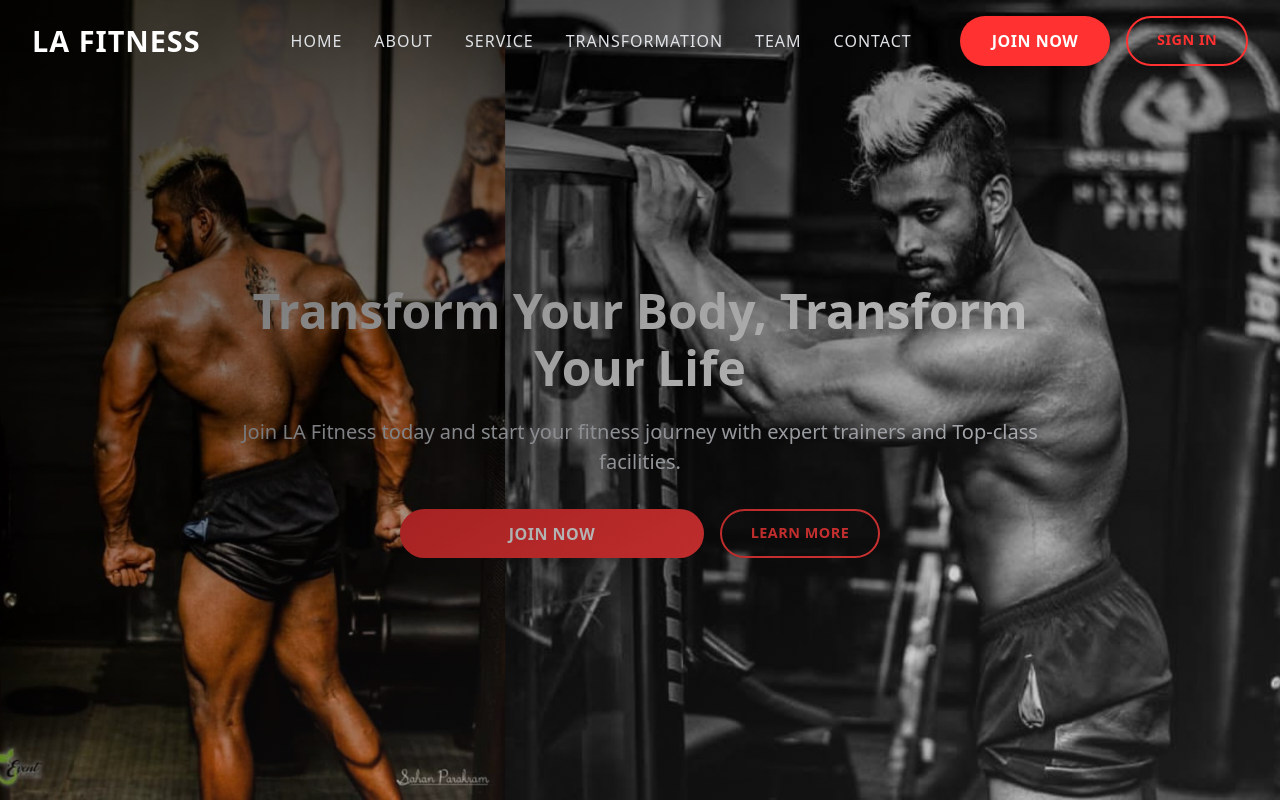
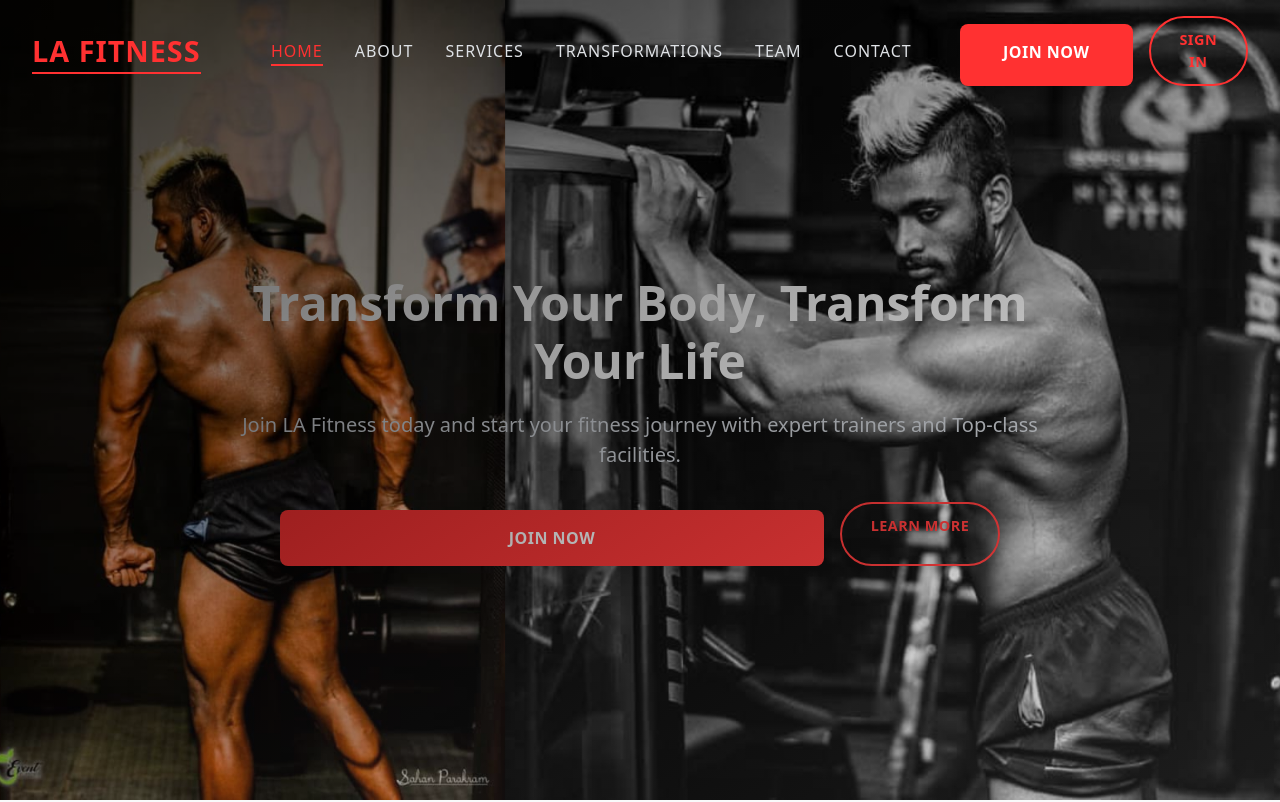
Before and after one commit to chulakasam/LA-Fitness-official, a React (Vite) app: page / in a window 1280 px wide. Shown: the top 802 px of the page. Built offline with nearby package versions, Linux system fonts and the light colour scheme.

Commit message:
navigation fixed

```diff
--- a/src/App.tsx
+++ b/src/App.tsx
@@ -1,45 +1,47 @@
 
 import './App.css';
-import {BrowserRouter as Router, Route, Routes} from 'react-router-dom';
+import { Element } from 'react-scroll';
 import Header from "./components/header/Header.tsx";
 import Home from "./components/home/Home.tsx";
 import About from "./components/about/About.tsx";
 import Services from "./components/services/Services.tsx";
 import Transformations from "./components/transformations/Transformations.tsx";
 import Team from "./components/team/Team.tsx";
-  import Contact from "./components/contact/Contact.tsx";
+import Contact from "./components/contact/Contact.tsx";
 import Footer from "./components/footer/Footer.tsx";
 
 function App() {
   return (
-    <Router>
-      <div className="app">
-        <Header />
-        <main>
-          {/*<Home />*/}
-          {/*/!* Add other page sections here *!/*/}
-          {/*  <About/>*/}
-          {/*  <Services/>*/}
-          {/*  <Transformations/>*/}
-          {/*  <Team/>*/}
-          {/*  <Contact/>*/}
-          {/*<Footer />*/}
+    <div className="app">
+      <Header />
+      <main>
+        <Element name="home" className="section">
+          <Home />
+        </Element>
 
-          <Routes>
-            <Route path="/" element={<Home />} />
-            <Route path="/about" element={<About />} />
-            <Route path="/services" element={<Services />} />
-            <Route path="/trainers" element={<Transformations />} />
-            <Route path="/team" element={<Team />} />
-            <Route path="/contact" element={<Contact />} />
-            <Route path="/footer" element={<Footer />} />
-            {/* Add a catch-all route for 404 pages */}
-            <Route path="*" element={<Home />} />
-          </Routes>
-        </main>
+        <Element name="about" className="section">
+          <About />
+        </Element>
 
-      </div>
-    </Router>
+        <Element name="services" className="section">
+          <Services />
+        </Element>
+
+        <Element name="transformations" className="section">
+          <Transformations />
+        </Element>
+
+        <Element name="team" className="section">
+          <Team />
+        </Element>
+
+        <Element name="contact" className="section">
+          <Contact />
+        </Element>
+
+        <Footer />
+      </main>
+    </div>
   );
 }
 
--- a/src/components/contact/Contact.css
+++ b/src/components/contact/Contact.css
@@ -1,53 +1,63 @@
 /* Contact Section */
 .contact-section {
-  height: 100vh;
   width: 100vw;
-  padding: 6rem 0;
+  padding: 4rem 0;
   background-color: #f8f9fa;
+  min-height: 100vh;
+  display: flex;
+  align-items: center;
 }
 
 .contact-section .container {
   max-width: 1200px;
+  width: 100%;
   margin: 0 auto;
   padding: 0 1.5rem;
+  box-sizing: border-box;
 }
 
 .contact-section .section-title {
   text-align: center;
-  margin-bottom: 1rem;
+  margin: 0 0 1rem;
   color: #1a1a1a;
-  font-size: 2.5rem;
+  font-size: clamp(1.8rem, 5vw, 2.5rem);
   font-weight: 700;
+  line-height: 1.2;
 }
 
 .contact-section .section-subtitle {
   text-align: center;
   color: #666;
-  margin-bottom: 3rem;
-  font-size: 1.2rem;
+  margin: 0 auto 3rem;
+  font-size: clamp(1rem, 1.5vw, 1.2rem);
+  max-width: 700px;
+  line-height: 1.6;
 }
 
 .contact-container {
   display: flex;
-  gap: 3rem;
-  margin-top: 3rem;
+  gap: 2rem;
+  margin-top: 2rem;
   flex-wrap: wrap;
+  justify-content: center;
 }
 
 .contact-info {
   flex: 1;
   min-width: 300px;
+  max-width: 500px;
 }
 
 .info-item {
   display: flex;
   align-items: flex-start;
-  margin-bottom: 2rem;
+  margin-bottom: 1.5rem;
   background: #fff;
   padding: 1.5rem;
-  border-radius: 8px;
-  box-shadow: 0 5px 15px rgba(0, 0, 0, 0.05);
-  transition: transform 0.3s ease, box-shadow 0.3s ease;
+  border-radius: 12px;
+  box-shadow: 0 4px 12px rgba(0, 0, 0, 0.08);
+  transition: all 0.3s ease;
+  border: 1px solid rgba(0, 0, 0, 0.05);
 }
 
 .info-item:hover {
@@ -60,113 +70,202 @@
   color: white;
   width: 50px;
   height: 50px;
-  border-radius: 50%;
+  border-radius: 12px;
   display: flex;
   align-items: center;
   justify-content: center;
   font-size: 1.2rem;
   margin-right: 1.5rem;
   flex-shrink: 0;
+  transition: all 0.3s ease;
+}
+
+.info-item:hover .info-icon {
+  transform: rotate(5deg) scale(1.1);
 }
 
 .info-content h3 {
   color: #1a1a1a;
-  margin-bottom: 0.5rem;
-  font-size: 1.3rem;
+  margin: 0 0 0.5rem;
+  font-size: 1.2rem;
+  font-weight: 600;
 }
 
 .info-content p {
   color: #666;
-  margin: 0.3rem 0;
-  font-size: 1rem;
+  margin: 0.4rem 0;
+  font-size: 0.95rem;
   line-height: 1.6;
 }
 
 .contact-form {
   flex: 1;
   min-width: 300px;
+  max-width: 600px;
   background: #fff;
-  padding: 2.5rem;
-  border-radius: 8px;
-  box-shadow: 0 5px 15px rgba(0, 0, 0, 0.05);
+  padding: 2rem;
+  border-radius: 12px;
+  box-shadow: 0 4px 20px rgba(0, 0, 0, 0.08);
+  border: 1px solid rgba(0, 0, 0, 0.05);
 }
 
 .form-group {
-  margin-bottom: 1.5rem;
+  margin-bottom: 1.25rem;
 }
 
 .form-group input,
 .form-group textarea {
-  width: 100%;
-  padding: 0.8rem 1rem;
-  border: 1px solid #ddd;
-  border-radius: 4px;
-  font-size: 1rem;
-  transition: border-color 0.3s ease;
+  width: 90%;
+  padding: 0.9rem 1.2rem;
+  border: 2px solid #eee;
+  border-radius: 8px;
+  font-size: 0.95rem;
+  transition: all 0.3s ease;
   font-family: inherit;
+  background-color: #f9f9f9;
 }
 
 .form-group input:focus,
 .form-group textarea:focus {
   outline: none;
   border-color: #ff3131;
-  box-shadow: 0 0 0 2px rgba(255, 49, 49, 0.2);
+  background-color: #fff;
+  box-shadow: 0 0 0 4px rgba(255, 49, 49, 0.1);
 }
 
 .form-group textarea {
   resize: vertical;
-  min-height: 120px;
+  min-height: 140px;
 }
 
 .btn-primary {
   background-color: #ff3131;
   color: white;
   border: none;
-  padding: 0.8rem 2rem;
-  border-radius: 40px;
+  padding: 1rem 2rem;
+  border-radius: 8px;
   cursor: pointer;
   font-size: 1rem;
   font-weight: 600;
   text-transform: uppercase;
   letter-spacing: 0.5px;
   transition: all 0.3s ease;
-  width: 30%;
+  width: 60%;
   display: block;
-  /*margin: 0 auto;*/
+  margin-top: 0.5rem;
+  position: relative;
+  overflow: hidden;
 }
 
 .btn-primary:hover {
   background-color: #e02a2a;
   transform: translateY(-2px);
-  box-shadow: 0 5px 15px rgba(255, 49, 49, 0.3);
+  box-shadow: 0 6px 20px rgba(255, 49, 49, 0.3);
 }
 
-/* Responsive Design */
-@media (max-width: 768px) {
+.btn-primary:active {
+  transform: translateY(0);
+}
+
+/* Responsive Breakpoints */
+
+/* Tablets (768px - 1024px) */
+@media (max-width: 1024px) {
   .contact-container {
-    flex-direction: column;
+    gap: 1.5rem;
   }
 
   .contact-info,
   .contact-form {
-    width: 100%;
+    flex: 1 1 100%;
+    max-width: 100%;
+  }
+
+  .info-item {
+    padding: 1.25rem;
+  }
+
+  .btn-primary {
+    padding: 0.9rem 1.5rem;
+  }
+}
+
+/* Small Tablets (576px - 768px) */
+@media (max-width: 768px) {
+  .contact-section {
+    padding: 3rem 0;
+  }
+
+  .contact-container {
+    flex-direction: column;
+    margin-top: 1.5rem;
+  }
+
+  .info-item {
+    flex-direction: row;
+    text-align: left;
+    align-items: center;
+  }
+
+  .info-icon {
+    margin: 0 1rem 0 0;
+  }
+
+  .contact-form {
+    padding: 1.5rem;
+  }
+}
+
+/* Mobile Devices (up to 576px) */
+@media (max-width: 576px) {
+  .contact-section {
+    padding: 2rem 0;
+  }
+
+  .section-title {
+    font-size: 1.8rem;
+  }
+
+  .section-subtitle {
+    font-size: 1rem;
+    margin-bottom: 2rem;
   }
 
   .info-item {
     flex-direction: column;
     text-align: center;
+    padding: 1.5rem 1rem;
   }
 
   .info-icon {
     margin: 0 auto 1rem;
   }
 
+  .info-content h3 {
+    font-size: 1.1rem;
+  }
+
+  .info-content p {
+    font-size: 0.9rem;
+  }
+
+  .contact-form {
+    padding: 1.25rem;
+  }
+
+  .form-group input,
+  .form-group textarea {
+    padding: 0.8rem 1rem;
+    font-size: 0.9rem;
+  }
+
   .btn-primary {
-    width: 100%;
+    padding: 0.9rem;
+    font-size: 0.95rem;
   }
 }
 
-/* Animation */
+/* Animations */
 @keyframes fadeInUp {
   from {
     opacity: 0;
@@ -178,6 +277,24 @@
   }
 }
 
+@keyframes fadeIn {
+  from {
+    opacity: 0;
+  }
+  to {
+    opacity: 1;
+  }
+}
+
 .contact-form {
   animation: fadeInUp 0.6s ease-out;
 }
+
+.contact-info {
+  animation: fadeIn 0.6s ease-out 0.1s both;
+}
+
+/* Add delay for each info item */
+.info-item:nth-child(1) { animation: fadeIn 0.5s ease-out 0.2s both; }
+.info-item:nth-child(2) { animation: fadeIn 0.5s ease-out 0.3s both; }
+.info-item:nth-child(3) { animation: fadeIn 0.5s ease-out 0.4s both; }
--- a/src/components/header/Header.tsx
+++ b/src/components/header/Header.tsx
@@ -1,5 +1,5 @@
 import React, { useState, useEffect } from 'react';
-import { Link } from 'react-router-dom';
+import { Link } from 'react-scroll';
 import './Header.css';
 
 const Header: React.FC = () => {
@@ -23,37 +23,139 @@
     setIsMenuOpen(!isMenuOpen);
   };
 
+  const closeMenu = () => {
+    setIsMenuOpen(false);
+  };
+
   return (
     <header className={`header ${isScrolled ? 'scrolled' : ''} ${isMenuOpen ? 'menu-open' : ''}`}>
       <div className="header-container">
         <div className="logo">
-          <Link to="/">LA Fitness</Link>
+          <Link
+            to="home"
+            spy={true}
+            smooth={true}
+            duration={500}
+            offset={-100}
+            className="nav-link"
+            onClick={closeMenu}
+          >
+            LA Fitness
+          </Link>
         </div>
 
         <nav className={`nav-menu ${isMenuOpen ? 'active' : ''}`}>
           <ul className="nav-list">
             <li className="nav-item">
-              <Link to="/" className="nav-link" onClick={() => setIsMenuOpen(false)}>Home</Link>
+              <Link
+                to="home"
+                spy={true}
+                smooth={true}
+                offset={-100}
+                duration={500}
+                className="nav-link"
+                activeClass="active"
+                onClick={closeMenu}
+              >
+                Home
+              </Link>
             </li>
             <li className="nav-item">
-              <Link to="/about" className="nav-link" onClick={() => setIsMenuOpen(false)}>About</Link>
+              <Link
+                to="about"
+                spy={true}
+                smooth={true}
+                offset={-80}
+                duration={500}
+                className="nav-link"
+                activeClass="active"
+                onClick={closeMenu}
+              >
+                About
+              </Link>
             </li>
             <li className="nav-item">
-              <Link to="/services" className="nav-link" onClick={() => setIsMenuOpen(false)}>Service</Link>
+              <Link
+                to="services"
+                spy={true}
+                smooth={true}
+                offset={-80}
+                duration={500}
+                className="nav-link"
+                activeClass="active"
+                onClick={closeMenu}
+              >
+                Services
+              </Link>
             </li>
             <li className="nav-item">
-              <Link to="/trainers" className="nav-link" onClick={() => setIsMenuOpen(false)}>Transformation</Link>
+              <Link
+                to="transformations"
+                spy={true}
+                smooth={true}
+                offset={-80}
+                duration={500}
+                className="nav-link"
+                activeClass="active"
+                onClick={closeMenu}
+              >
+                Transformations
+              </Link>
             </li>
             <li className="nav-item">
-              <Link to="/team" className="nav-link" onClick={() => setIsMenuOpen(false)}>Team</Link>
+              <Link
+                to="team"
+                spy={true}
+                smooth={true}
+                offset={-80}
+                duration={500}
+                className="nav-link"
+                activeClass="active"
+                onClick={closeMenu}
+              >
+                Team
+              </Link>
             </li>
             <li className="nav-item">
-              <Link to="/contact" className="nav-link" onClick={() => setIsMenuOpen(false)}>Contact</Link>
+              <Link
+                to="contact"
+                spy={true}
+                smooth={true}
+                offset={-80}
+                duration={500}
+                className="nav-link"
+                activeClass="active"
+                onClick={closeMenu}
+              >
+                Contact
+              </Link>
             </li>
           </ul>
           <div className="cta-buttons">
-            <Link to="/join-now" className="btn btn-primary">Join Now</Link>
-            <Link to="/sign-in" className="btn btn-outline">Sign In</Link>
+            <Link
+              to="contact"
+              spy={true}
+              smooth={true}
+              offset={-80}
+              duration={500}
+              className="btn btn-primary"
+              activeClass="active"
+              onClick={closeMenu}
+            >
+              Join Now
+            </Link>
+            <Link
+              to="contact"
+              spy={true}
+              smooth={true}
+              offset={-80}
+              duration={500}
+              className="btn btn-outline"
+              activeClass="active"
+              onClick={closeMenu}
+            >
+              Sign In
+            </Link>
           </div>
         </nav>
 
```
